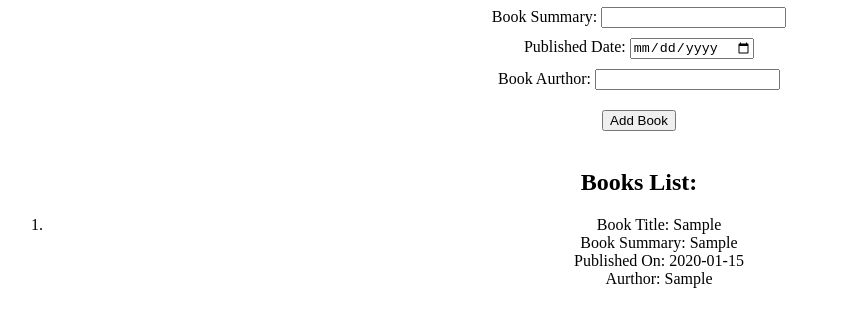
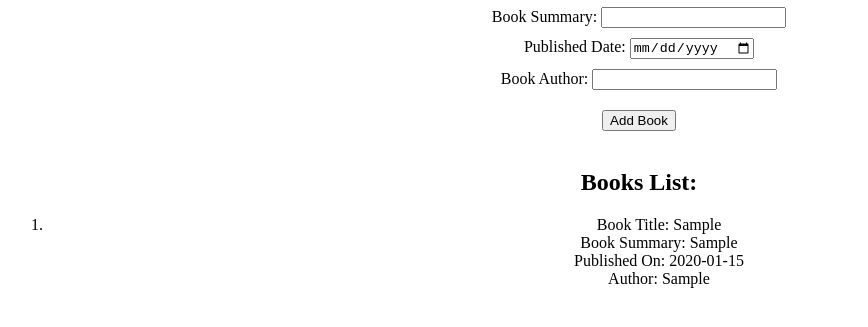
Before and after one commit to RoshanRajcmd/myreads-web-app, a React (Create React App) app: page /BooksList in a window 1280 px wide. Both pictures are taken after typing "Sample", "Sample", "2020-01-15", "Sample" into the empty fields and a click on the button "Add Book". Shown: the part 161-488 px from the top of the page, without its empty margins (1-869 px from the left). Built offline with nearby package versions, Linux system fonts and the light colour scheme.

Commit message:
Spelling mistake

```diff
--- a/src/components/BooksList.js
+++ b/src/components/BooksList.js
@@ -15,9 +15,10 @@ export function BooksList() {
                 title: bookTitle,
                 summary: bookSummary,
                 publishedOn: bookPublishedOn,
-                aurthor: bookAurthor
+                author: bookAurthor
             }
-            setBooks(books => [...books, newBook]);
+            //Add the newbook in front of the array
+            setBooks(books => [newBook, ...books]);
 
             //clean the form
             setBookTitle("");
@@ -57,8 +58,8 @@ export function BooksList() {
                 <span>Published Date: </span>
                 <input type="date" name="publiedOn" value={bookPublishedOn} onChange={(event) => setPublishedOn(event.target.value)} style={{ marginTop: '10px' }} required />
                 <br />
-                <span>Book Aurthor: </span>
-                <input type="text" name="aurthor" value={bookAurthor} onChange={(event) => setBookAurthor(event.target.value)} style={{ marginTop: '10px' }} required />
+                <span>Book Author: </span>
+                <input type="text" name="author" value={bookAurthor} onChange={(event) => setBookAurthor(event.target.value)} style={{ marginTop: '10px' }} required />
                 <br />
                 <button style={{ marginTop: '20px' }}>Add Book</button>
             </form >
@@ -66,7 +67,7 @@ export function BooksList() {
             <h2>Books List:</h2>
             <ol>
                 {books.map(book => (
-                    <li>Book Title: {book.title}<br />Book Summary: {book.summary}<br />Published On: {book.publishedOn}<br />Aurthor: {book.aurthor}<br /><br /></li>
+                    <li>Book Title: {book.title}<br />Book Summary: {book.summary}<br />Published On: {book.publishedOn}<br />Author: {book.author}<br /><br /></li>
                 ))}
             </ol>
         </>
```
